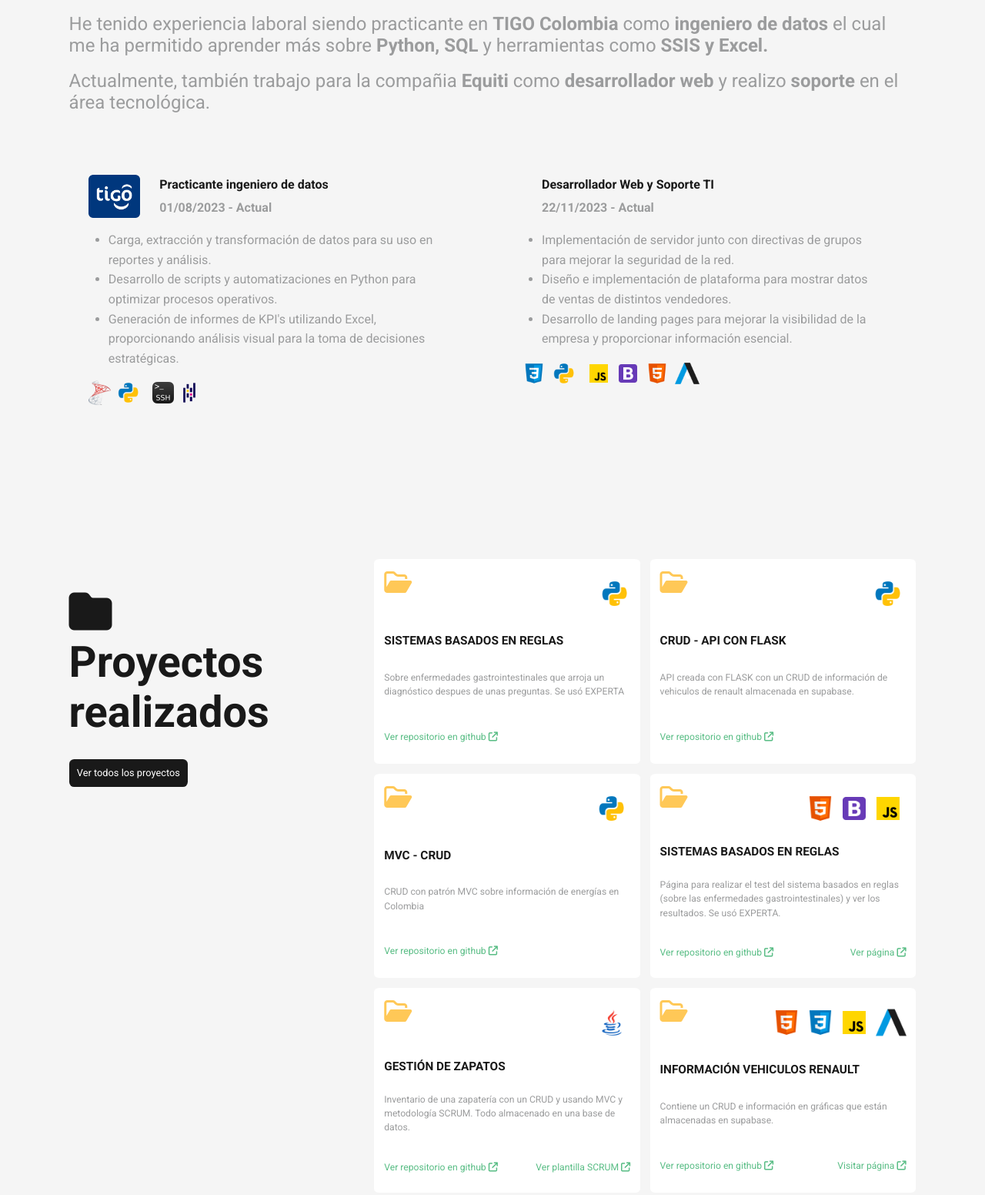
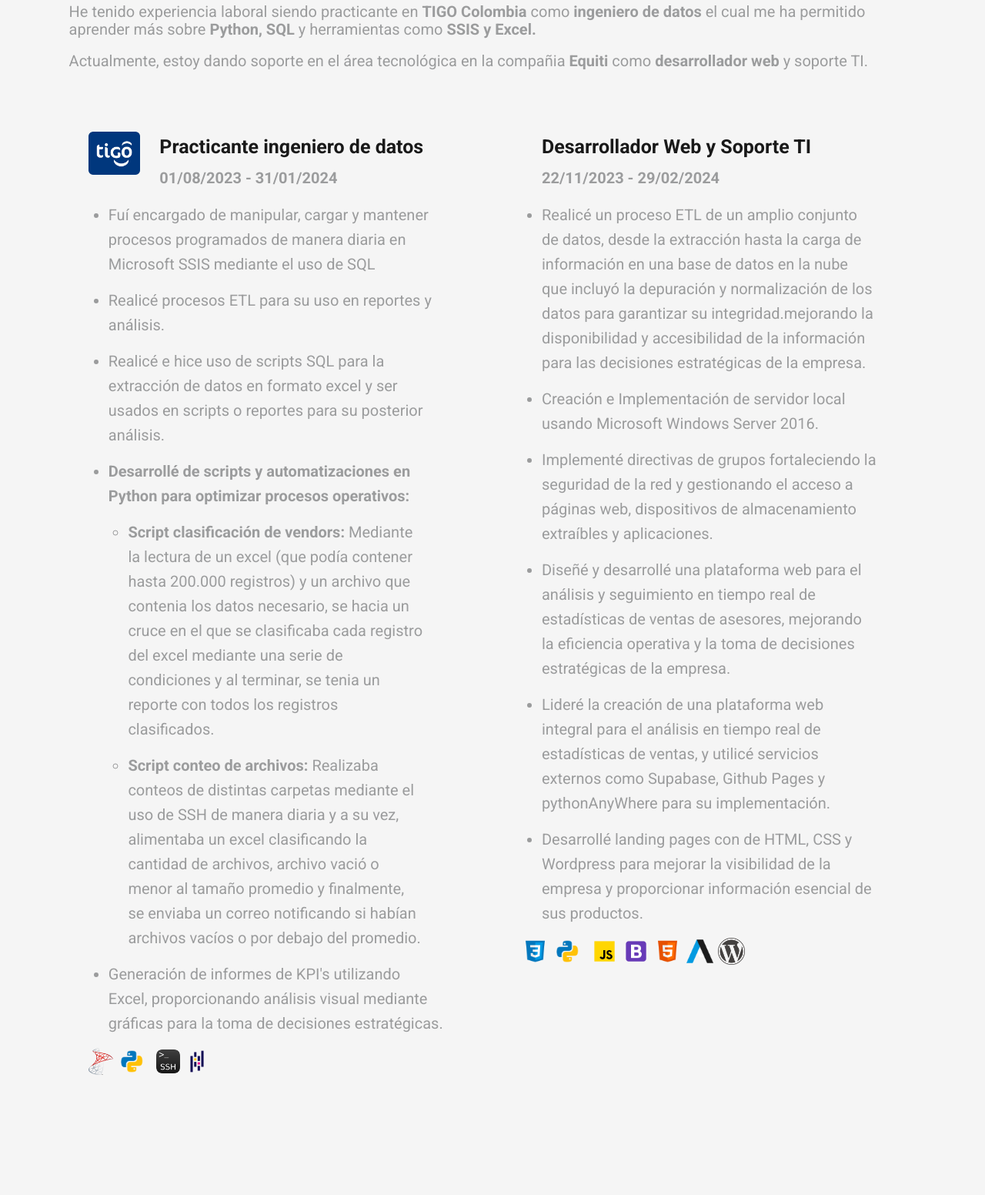
Before and after one commit to jeantpdev/jeantpdev.github.io, a plain HTML site: page index.html in a window 1280 px wide. Shown: the part 921-2473 px from the top of the page at 77% size. Drawn offline with nearby package versions, Linux system fonts and the light colour scheme.

Commit message:
Ligeros cambios

```diff
--- a/estilos/estilos.css
+++ b/estilos/estilos.css
@@ -16,6 +16,10 @@
     --grisClaro: rgb(155, 156, 157);
     --amarillo: #FFC857;
     --verde: #59bd85;
+    --tamanoParrafos: 20px;
+    --tamanoTitulos: 50px;
+    --tamanoSubTitulos: 25px;
+    --tamanoIconos: 35px;
 }
 
 body {
@@ -61,7 +65,7 @@ body {
 }
 
 .menu-contenedor .menu-lista .menu__item a {
-    font-size: 1.2vw;
+    font-size: var(--tamanoParrafos);
     margin-left: 2vw;
     color: var(--blancoClaro);
 }
@@ -110,13 +114,13 @@ body {
 }
 
 .contenido-informacion .contenido .textos .nombre {
-    font-size: 8vh;
+    font-size: var(--tamanoTitulos);
     font-weight: 700;
     color: var(--negroOscuro);
 }
 
 .contenido-informacion .contenido .textos .descripcion {
-    font-size: 1.3vw;
+    font-size: var(--tamanoParrafos);
     color: var(--grisClaro);
     letter-spacing: 0.1vh;
 }
@@ -133,13 +137,13 @@ body {
 }
 
 .contenido-informacion .contenido .enlaces-menu .contenedor-enlaces .redes-sociales .red a {
-    font-size: 4vh;
+    font-size: var(--tamanoIconos);
     color: var(--negroOscuro);
 }
 
 .contenido-informacion .contenido .enlaces-menu .contenedor-enlaces .descargar-resumen a {
     color: #ffffff;
-    font-size: 2vh;
+    font-size: var(--tamanoParrafos);
     background-color: #191919;
     padding: 1vw;
     border-radius: 0.5vw;
@@ -165,12 +169,12 @@ body {
 }
 
 .contenedor-experiencia .cabecera-experiencia .titulo h1 {
-    font-size: 7vh;
+    font-size: var(--tamanoTitulos);
     color: var(--negroOscuro);
 }
 
 .cabecera-experiencia .descripcion p {
-    font-size: 3vh;
+    font-size: var(--tamanoParrafos);
     color: var(--grisClaro);
 }
 
@@ -181,7 +185,6 @@ body {
     row-gap: 5vh;
     column-gap: 2vw;
 }
-
 
 .contenedor-experiencia .contenido-tarjetas .tarjeta-experiencia {
     display: grid;
@@ -195,7 +198,6 @@ body {
     row-gap: 2vh;
     color: var(--grisClaro);
     border-radius: 0.5vw;
-    /* height: 40vh; */
     width: 50vw;
     line-height: 1.6;
 }
@@ -218,13 +220,14 @@ body {
 }
 
 .tarjeta-experiencia .cabecera .titulo p {
+    font-size: var(--tamanoSubTitulos);
     color: var(--negroOscuro);
     font-weight: 700;
 }
 
 .tarjeta-experiencia .cabecera .fecha p {
     font-weight: 700;
-    font-size: 2vh;
+    font-size: var(--tamanoParrafos);
 }
 
 .tarjeta-experiencia .cuerpo {
@@ -232,14 +235,27 @@ body {
     padding: 0 2vw;
 }
 
+.tarjeta-experiencia .cuerpo .descripcion .lista-actividades, .sub-lista{
+    display: flex;
+    flex-direction: column;
+    row-gap: 15px;
+}
+
 .tarjeta-experiencia .cuerpo .descripcion .lista-actividades li {
     color: var(--grisClaro);
+    font-size: var(--tamanoParrafos);
+}
 
+.tarjeta-experiencia .cuerpo .descripcion .lista-actividades .sub-lista{
+    margin: 0 2vw;
+}
+
+.tarjeta-experiencia .cuerpo .descripcion .lista-actividades .sub-lista .sub-sub-lista{
+    margin: 0 1vw;
 }
 
 .tarjeta-experiencia .pie {
     grid-area: pie;
-
 }
 
 .tarjeta-experiencia .pie .herramientas {
@@ -250,7 +266,7 @@ body {
 }
 
 .tarjeta-experiencia .pie .herramientas img {
-    height: 4vh;
+    height: var(--tamanoIconos);
 }
 
 .contenido-proyectos {
@@ -258,34 +274,31 @@ body {
 }
 
 .proyectos-grilla {
-    display: flex;
+    display: grid;
+    grid-template-areas: "titulo proyectos";
+    grid-template-columns: 0.5fr 1fr;
 }
 
 .proyectos-grilla .titulo-proyectos {
     display: flex;
+    grid-area: titulo;
     flex-direction: column;
 }
 
-.proyectos-grilla .ver-todos a {
-    padding: 0.8vw;
-    background-color: #191919;
-    color: white;
-    border-radius: 0.5vw;
-    font-size: 1vw;
-}
+
 
 .proyectos-grilla .titulo-proyectos .titulo h1 {
-    font-size: 7vh;
+    font-size: var(--tamanoTitulos);
     color: var(--negroOscuro);
 }
 
 .proyectos-grilla .tarjetas {
-    grid-area: tarjetas;
+    grid-area: proyectos;
     display: flex;
     flex-wrap: wrap;
     justify-content: flex-end;
     column-gap: 1vw;
-    row-gap: 1vw;
+    row-gap: 2vw;
 }
 
 .proyectos-grilla .tarjeta {
@@ -359,6 +372,13 @@ body {
 .proyectos-grilla .tarjeta .tarjeta-enlace a {
     font-size: 0.95vw;
     color: var(--verde);
+}
+
+.proyectos-grilla .tarjetas .ver-todos a {
+    padding: 0.8vw;
+    background-color: #191919;
+    color: white;
+    border-radius: 0.5vw;
 }
 
 /* CONTENIDO REDES */
--- a/index.html
+++ b/index.html
@@ -57,7 +57,8 @@
                             </div>
 
                             <div class="red">
-                                <a href="https://www.linkedin.com/in/jeantpdev/" target="__blank"> <i class="fa-brands fa-linkedin"></i></a>
+                                <a href="https://www.linkedin.com/in/jeantpdev/" target="__blank"> <i
+                                        class="fa-brands fa-linkedin"></i></a>
                             </div>
 
 
@@ -88,8 +89,7 @@
                                 datos</b> el cual me ha permitido aprender más sobre <b>Python, SQL</b> y herramientas
                             como <b>SSIS y Excel.</b></p>
                         <br>
-                        <p>Actualmente, también trabajo para la compañia <b>Equiti</b> como <b>desarrollador web</b> y
-                            realizo <b>soporte</b> en el área tecnológica.</p>
+                        <p>Actualmente, estoy dando soporte en el área tecnológica en la compañia <b>Equiti</b> como <b>desarrollador web</b> y soporte TI.
                     </div>
 
                 </div>
@@ -107,7 +107,7 @@
                             </div>
 
                             <div class="fecha">
-                                <p>01/08/2023 - Actual</p>
+                                <p>01/08/2023 - 31/01/2024</p>
                             </div>
 
                         </div>
@@ -115,9 +115,32 @@
                         <div class="cuerpo">
                             <div class="descripcion">
                                 <ul class="lista-actividades">
-                                    <li>Carga, extracción y transformación de datos para su uso en reportes y análisis.</li>
-                                    <li>Desarrollo de scripts y automatizaciones en Python para optimizar procesos operativos.</li>
-                                    <li>Generación de informes de KPI's utilizando Excel, proporcionando análisis visual para la toma de decisiones estratégicas.</li>
+                                    <li>Fuí encargado de manipular, cargar y mantener procesos programados de manera
+                                        diaria en
+                                        Microsoft SSIS mediante el uso de SQL</li>
+                                    <li>Realicé procesos ETL para su uso en reportes y análisis.</li>
+                                    <li>Realicé e hice uso de scripts SQL para la extracción de datos en formato excel y
+                                        ser usados en scripts o reportes para su posterior análisis.</li>
+                                    <li><b>Desarrollé de scripts y automatizaciones en Python para optimizar procesos
+                                            operativos:</b></li>
+                                    <ul class="sub-lista">
+                                        <li>
+                                            <b>Script clasificación de vendors:</b> Mediante la lectura de un excel (que
+                                            podía contener hasta 200.000 registros) y un archivo que contenia los datos
+                                            necesario, se hacia un cruce en el que se clasificaba cada registro del
+                                            excel mediante una serie de condiciones y al terminar, se tenia un reporte
+                                            con todos los registros clasificados.
+                                        </li>
+                                        <li>
+                                            <b>Script conteo de archivos:</b> Realizaba conteos de distintas carpetas
+                                            mediante el uso de SSH de manera diaria y a su vez, alimentaba un excel
+                                            clasificando la cantidad de archivos, archivo vació o menor al tamaño
+                                            promedio y finalmente, se enviaba un correo notificando si habían archivos
+                                            vacíos o por debajo del promedio.
+                                        </li>
+                                    </ul>
+                                    <li>Generación de informes de KPI's utilizando Excel, proporcionando análisis visual
+                                        mediante gráficas para la toma de decisiones estratégicas.</li>
                                 </ul>
                             </div>
 
@@ -148,7 +171,7 @@
                             </div>
 
                             <div class="fecha">
-                                <p>22/11/2023 - Actual</p>
+                                <p>22/11/2023 - 29/02/2024</p>
                             </div>
 
                         </div>
@@ -156,12 +179,27 @@
                         <div class="cuerpo">
                             <div class="descripcion">
                                 <ul class="lista-actividades">
-                                    <li>Implementación de servidor junto con directivas de grupos para mejorar la seguridad de la red.</li>
-                                    <li>Diseño e implementación de plataforma para mostrar datos de ventas de distintos vendedores.</li>
-                                    <li>Desarrollo de landing pages para mejorar la visibilidad de la empresa y proporcionar información esencial.</li>
+                                    <li>Realicé un proceso ETL de un amplio conjunto de datos, desde la extracción hasta
+                                        la carga de información en una base de datos en la nube que incluyó la
+                                        depuración y
+                                        normalización de los datos para garantizar su integridad.mejorando la
+                                        disponibilidad y
+                                        accesibilidad de la información para las decisiones estratégicas de la empresa.</li>
+                                    <li>Creación e Implementación de servidor local usando Microsoft Windows Server 2016.</li>
+                                    <li>Implementé directivas de grupos fortaleciendo la seguridad de la red y
+                                        gestionando el acceso a páginas web, dispositivos de almacenamiento
+                                        extraíbles y aplicaciones. </li>
+                                    <li>Diseñé y desarrollé una plataforma web para el análisis y
+                                        seguimiento en tiempo real de estadísticas de ventas de asesores, mejorando la
+                                        eficiencia operativa y la toma de decisiones estratégicas de la empresa.</li>
+                                    <li>Lideré la creación de una plataforma web integral para el análisis en tiempo
+                                        real de estadísticas de ventas, y utilicé servicios externos como Supabase,
+                                        Github Pages y pythonAnyWhere para su implementación. </li>
+                                    <li>Desarrollé landing pages con de HTML, CSS y Wordpress para
+                                        mejorar la visibilidad de la empresa y proporcionar información esencial de sus
+                                        productos.</li>
                                 </ul>
                             </div>
-
                         </div>
 
                         <div class="pie">
@@ -173,6 +211,7 @@
                                 <img src="./img/lenguajes/bootstrap.png" alt="">
                                 <img src="./img/lenguajes/html5.png" alt="">
                                 <img src="./img/lenguajes/axios.png" alt="">
+                                <img src="./img/lenguajes/wordpress.png" alt="">
                             </div>
                         </div>
                     </div>
@@ -187,12 +226,7 @@
 
                 <div class="titulo-proyectos">
                     <div class="titulo">
-                        <h1><i class="fa-solid fa-folder"></i>Proyectos realizados</h1>
-                    </div>
-
-                    <div class="ver-todos">
-                        <a href="https://github.com/jeantpdev?tab=repositories" target="_blank">Ver todos los
-                            proyectos</a>
+                        <h1><i class="fa-solid fa-folder"></i> Proyectos realizados</h1>
                     </div>
                 </div>
 
@@ -361,6 +395,11 @@
                                 página <i class="fa-solid fa-arrow-up-right-from-square"></i></a>
                         </div>
                     </div>
+
+                    <div class="ver-todos">
+                        <a href="https://github.com/jeantpdev?tab=repositories" target="_blank">Ver todos los
+                            proyectos</a>
+                    </div>
                 </div>
 
 
```
Also changed, not shown: img/lenguajes/wordpress.png (added).
